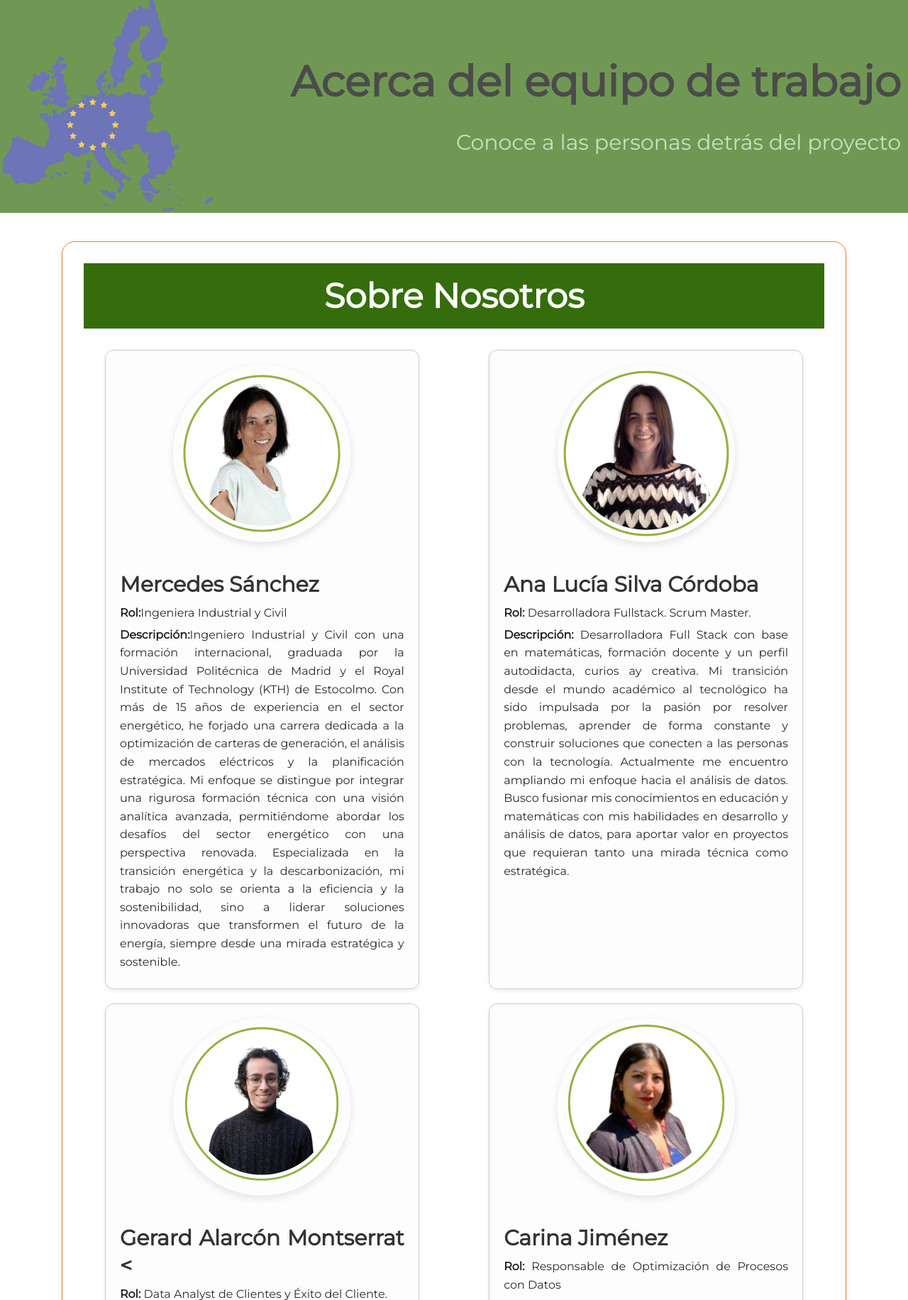
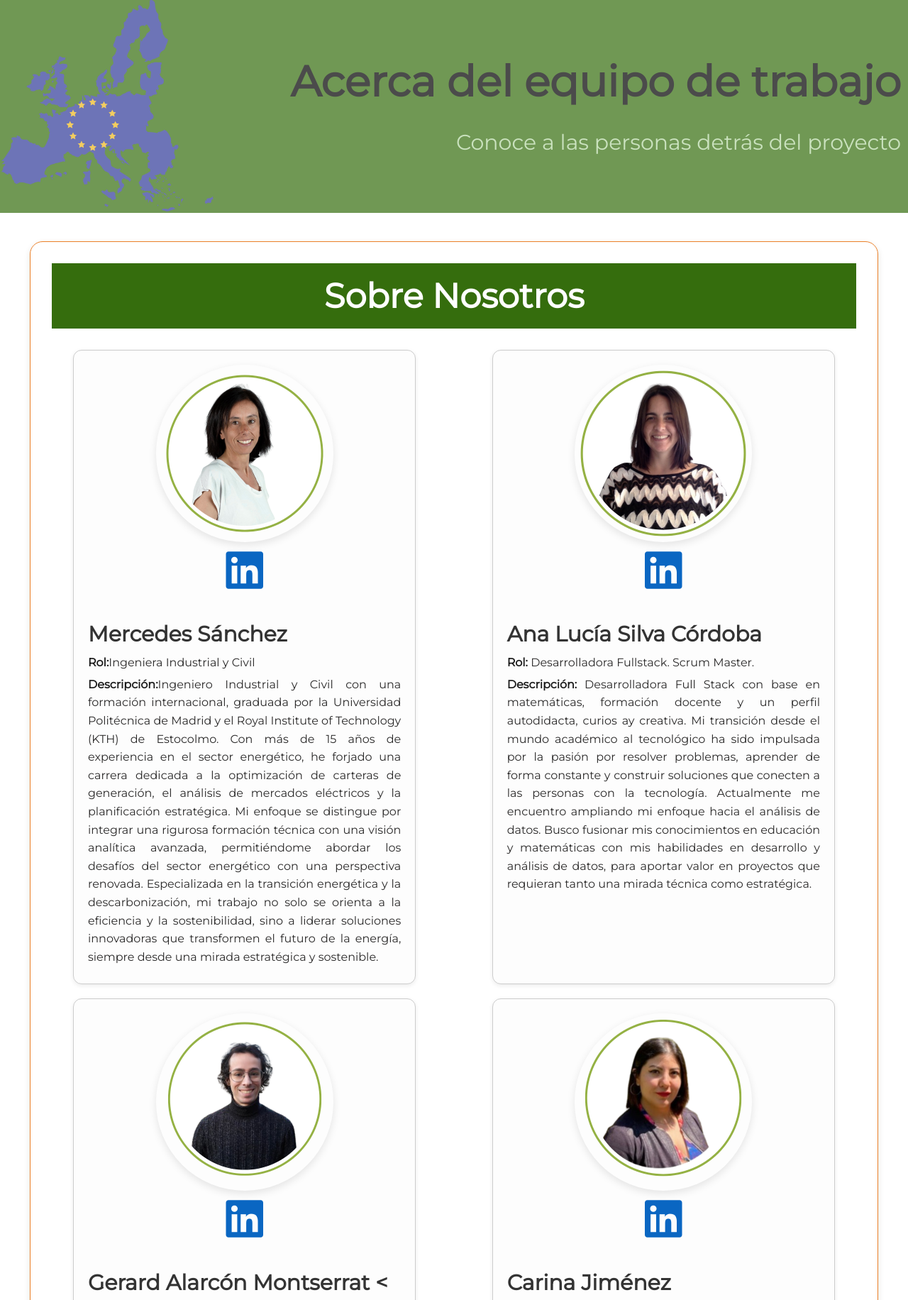
Before and after one commit to alusilcof5/eu_emisions, a Flask app: page /about in a window 1280 px wide. Shown: the part 103-1935 px from the top of the page at 71% size. Run offline with Flask 3, Linux system fonts and the light colour scheme.

Commit message:
fix: adding linkedin icon

```diff
--- a/static/css/about.css
+++ b/static/css/about.css
@@ -100,6 +100,21 @@
   cursor: pointer;
 }
 
+.linkedin-container {
+  text-align: center;
+  margin-top: 10px;
+}
+
+.linkedin-link {
+  color: #0A66C2; /* color oficial de LinkedIn */
+  text-decoration: none;
+}
+
+.linkedin-link:hover {
+  color: #004182;
+}
+
+
 
 /* --- Responsive Design --- */
 @media (max-width: 768px) {
--- a/static/css/form.css
+++ b/static/css/form.css
@@ -2,7 +2,7 @@
     display: flex;
     flex-direction: column;
     align-items: center;
-    gap: 50px;
+    gap: 10px;
 }
 
 .user {
--- a/static/css/project.css
+++ b/static/css/project.css
@@ -1,6 +1,6 @@
 .project-content {
     padding: 30px;
-    max-width: 900px;
+    max-width: 95%;
     margin: 40px auto;
     background-color: white;
     border-radius: 18px;
--- a/static/css/style.css
+++ b/static/css/style.css
@@ -51,6 +51,7 @@ ul {
 
 .header {
     background-image: url("../img/back.png");
+    background-position: 500px 0px 0px 0px;
     background-size: contain;
     background-repeat: no-repeat;
     background-position: left;
@@ -77,7 +78,7 @@ ul {
 }
 
 main {
-    padding: 0 30px 50px;
+    padding: 0 5px 5px;
 }
 
 .main__title {
@@ -98,8 +99,8 @@ a:visited {
 
 .list {
     display: grid;
-    grid-template-columns: repeat(4, 1fr);
-    gap: 20px;
+    grid-template-columns: repeat(9, 1fr);
+    gap: 10px;
     list-style-type: none;
     padding: 0;
 }
@@ -121,15 +122,17 @@ a:visited {
 }
 
 .item__img {
-    max-width: 100%;
+    max-width: 50%;
     height: auto;
     margin-bottom: 10px;
+    justify-content: center;
 }
 
 .country__name {
     font-weight: bold;
+    font-size: medium;
     display: block;
-    color: #7ac943;
+    color: #2b2a2a;
     text-decoration: none;
 }
 
--- a/static/json/emisiones_co2.json
+++ b/static/json/emisiones_co2.json
@@ -3,7 +3,6 @@
   { "code": "fr", "name": "France", "emissions": 454.6, "flag": "flag_fr.png" },
   { "code": "es", "name": "Spain", "emissions": 286.3, "flag": "flag_es.png" },
   { "code": "it", "name": "Italy", "emissions": 395.7, "flag": "flag_it.png" },
-  { "code": "gb", "name": "United Kingdom", "emissions": 432.5, "flag": "flag_bg.png" },
   { "code": "pl", "name": "Poland", "emissions": 319.4, "flag": "flag_pl.png" },
   { "code": "nl", "name": "Netherlands", "emissions": 165.3, "flag": "flag_nl.png" },
   { "code": "be", "name": "Belgium", "emissions": 130.2, "flag": "flag_be.png" },
--- a/templates/about.html
+++ b/templates/about.html
@@ -14,6 +14,11 @@
     <div class="team-members">
       <div class="team-member">
         <img src="static/img/mercedes.png" alt="Mercedes" class="team-member__img" />
+        <div class="linkedin-container">
+          <a href="https://www.linkedin.com/in/mercedes-sanchez" target="_blank" class="linkedin-link">
+            <i class="fab fa-linkedin fa-2x"></i>
+          </a>
+        </div>
         <h4>Mercedes Sánchez</h4>
         <p><strong>Rol:</strong>Ingeniera Industrial y Civil</p>
         <p><strong>Descripción:</strong>Ingeniero Industrial y Civil con una formación internacional, graduada por la Universidad Politécnica de Madrid y el Royal Institute of Technology (KTH) de Estocolmo. Con más de 15 años de experiencia en el sector energético, he forjado una carrera dedicada a la optimización de carteras de generación, el análisis de mercados eléctricos y la planificación estratégica. Mi enfoque se distingue por integrar una rigurosa formación técnica con una visión analítica avanzada, permitiéndome abordar los desafíos del sector energético con una perspectiva renovada. Especializada en la transición energética y la descarbonización, mi trabajo no solo se orienta a la eficiencia y la sostenibilidad, sino a liderar soluciones innovadoras que transformen el futuro de la energía, siempre desde una mirada estratégica y sostenible.</p>
@@ -21,6 +26,11 @@
 
       <div class="team-member">
         <img src="static/img/lucia.png" width="250px" align-item="center" alt="Ana Lucía Silva Córdoba" class="team-member__img" />
+        <div class="linkedin-container">
+          <a href="https://www.linkedin.com/in/mercedes-sanchez" target="_blank" class="linkedin-link">
+            <i class="fab fa-linkedin fa-2x"></i>
+          </a>
+        </div>
         <h4>Ana Lucía Silva Córdoba</h4>
         <p><strong>Rol:</strong> Desarrolladora Fullstack. Scrum Master.</p>
         <p><strong>Descripción:</strong> Desarrolladora Full Stack con base en matemáticas, formación docente y un perfil autodidacta, curios ay creativa. Mi transición desde el mundo académico al tecnológico ha sido impulsada por la pasión por resolver problemas, aprender de forma constante y construir soluciones que conecten a las personas con la tecnología. Actualmente me encuentro ampliando mi enfoque hacia el análisis de datos. Busco fusionar mis conocimientos en educación y matemáticas con mis habilidades en desarrollo y análisis de datos, para aportar valor en proyectos que requieran tanto una mirada técnica como estratégica. </p>
@@ -28,6 +38,11 @@
 
       <div class="team-member">
         <img src="static/img/gerard.png" alt="Gerard" class="team-member__img" />
+        <div class="linkedin-container">
+          <a href="https://www.linkedin.com/in/mercedes-sanchez" target="_blank" class="linkedin-link">
+            <i class="fab fa-linkedin fa-2x"></i>
+          </a>
+        </div>
         <h4>Gerard  Alarcón Montserrat <</h4>
         <p><strong>Rol:</strong> Data Analyst de Clientes y Éxito del Cliente. </p>
         <p><strong>Descripción:</strong> Customer Success Manager con una sólida trayectoria en la gestión de cuentas y proyectos en los sectores educativo y tecnológico, comprometido con la excelencia en cada interacción. Especializado en la construcción de relaciones institucionales y el desarrollo de clientes, mi enfoque se basa en la creación de soluciones personalizadas que garanticen el éxito y la satisfacción a largo plazo. Multilingüe, con fluidez en catalán, castellano, inglés y francés, cuento con una formación en Relaciones Internacionales y Traducción, lo que me permite abordar retos globales con una perspectiva intercultural y estratégica. Mi pasión por la innovación y el servicio al cliente me impulsa a ser un referente en la creación de relaciones duraderas, transformando la experiencia del cliente en una verdadera ventaja competitiva.</p>
@@ -35,6 +50,11 @@
 
       <div class="team-member">
         <img src="static/img/carina.png" alt="Carina Jímenez" class="team-member__img" />
+        <div class="linkedin-container">
+          <a href="https://www.linkedin.com/in/mercedes-sanchez" target="_blank" class="linkedin-link">
+            <i class="fab fa-linkedin fa-2x"></i>
+          </a>
+        </div>
         <h4>Carina Jiménez</h4>
         <p><strong>Rol:</strong> Responsable de Optimización de Procesos con Datos</p>
         <p><strong>Descripción:</strong> Profesional con una sólida trayectoria en el ámbito administrativo, especializada en la gestión de procesos y la optimización de recursos. A lo largo de mi carrera, he impulsado la implementación de estrategias orientadas a mejorar la eficiencia operativa y la productividad en diversos entornos organizacionales, con un enfoque particular en instituciones educativas del sector público. Mi compromiso con la mejora continua y la gestión estratégica me ha permitido contribuir de manera significativa a la optimización de recursos y a la consecución de objetivos a largo plazo, garantizando siempre un impacto positivo en la eficiencia y el rendimiento global de las organizaciones.</p>
--- a/templates/index.html
+++ b/templates/index.html
@@ -13,10 +13,10 @@
         <br>
         <div class="card__content">
           <span class="country__name">{{ country['name'] }}</span>
-<span class="country__co2">Emisiones: {{ country['emissions'] }} toneladas CO₂</span>
+<!-- <span class="country__co2">Emisiones: {{ country['emissions'] }} toneladas CO₂</span>
 
           <span class="country__co2">Emisiones: {{ country.emissions }} toneladas CO₂</span>
-        </div>
+        </div> -->
       </a>
     </li>
     {% endfor %}
--- a/templates/layout.html
+++ b/templates/layout.html
@@ -9,7 +9,7 @@
     <link rel="stylesheet" href="{{ url_for('static', filename='css/about.css') }}">
     <link rel="stylesheet" href="{{ url_for('static', filename='css/project.css') }}">
     <link rel="stylesheet" href="../static/css/form.css">
-
+    <link rel="stylesheet" href="https://cdnjs.cloudflare.com/ajax/libs/font-awesome/6.5.0/css/all.min.css">
     <link rel="icon" href="{{ url_for('static', filename='img/favicon.png') }}" type="image/png">
 
 
```
Also changed, not shown: static/img/graph/grafica_Sweden.png (added).
